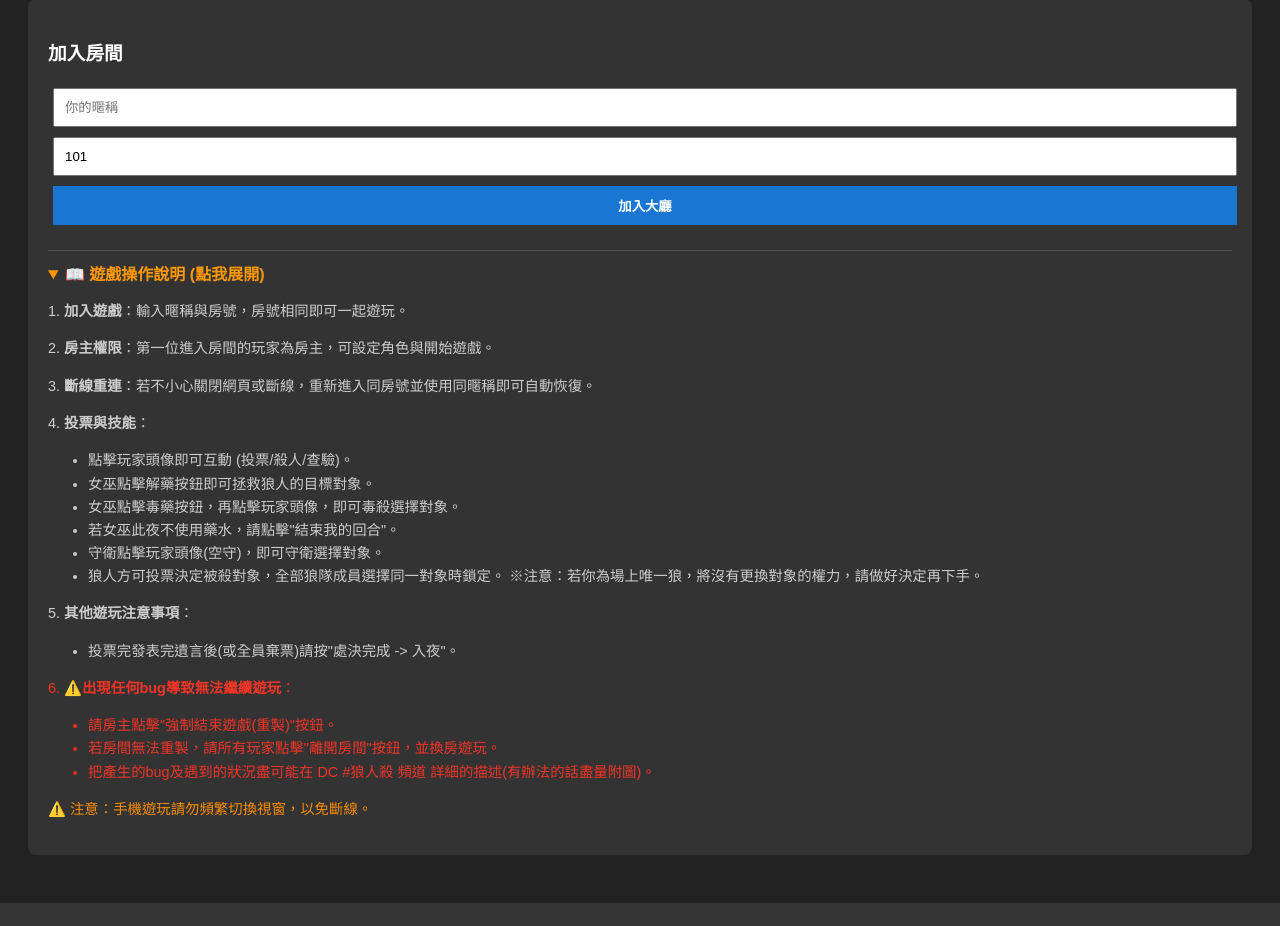
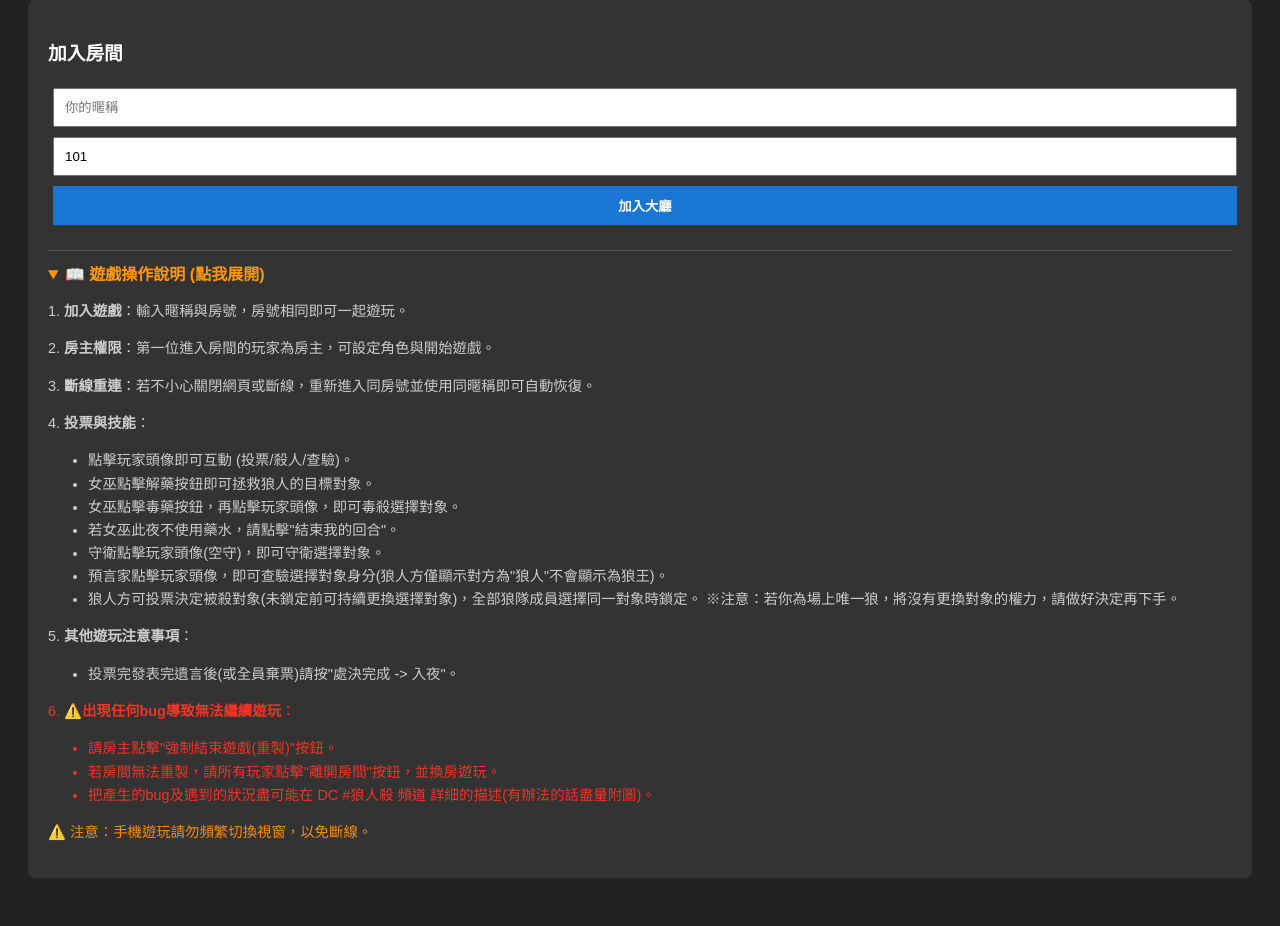
Before and after one commit to suyuming373/werewolf-game, a Flask app: page / in a window 1280 px wide, after a click on "📖 遊戲操作說明 (點我展開)". Shown: the part 118-1044 px from the top of the page. Before the commit the page ends 1021 px from the top, so only its background shows below. Run offline with Flask 3, Linux system fonts and the light colour scheme; some libraries are stand-ins or nearby versions.

Commit message:
Add files via upload

```diff
--- a/templates/index.html
+++ b/templates/index.html
@@ -49,7 +49,8 @@
                             <li>女巫點擊毒藥按鈕，再點擊玩家頭像，即可毒殺選擇對象。</li>
                             <li>若女巫此夜不使用藥水，請點擊"結束我的回合"。</li>
                             <li>守衛點擊玩家頭像(空守)，即可守衛選擇對象。</li>
-                            <li>狼人方可投票決定被殺對象，全部狼隊成員選擇同一對象時鎖定。
+                            <li>預言家點擊玩家頭像，即可查驗選擇對象身分(狼人方僅顯示對方為"狼人"不會顯示為狼王)。</li>
+                            <li>狼人方可投票決定被殺對象(未鎖定前可持續更換選擇對象)，全部狼隊成員選擇同一對象時鎖定。
                                 ※注意：若你為場上唯一狼，將沒有更換對象的權力，請做好決定再下手。</li>
                         </ul>
                     <p>5. <b>其他遊玩注意事項</b>：
@@ -107,7 +108,8 @@
                             <li>女巫點擊毒藥按鈕，再點擊玩家頭像，即可毒殺選擇對象。</li>
                             <li>若女巫此夜不使用藥水，請點擊"結束我的回合"。</li>
                             <li>守衛點擊玩家頭像(空守)，即可守衛選擇對象。</li>
-                            <li>狼人方可投票決定被殺對象，全部狼隊成員選擇同一對象時鎖定。
+                            <li>預言家點擊玩家頭像，即可查驗選擇對象身分(狼人方僅顯示對方為"狼人"不會顯示為狼王)。</li>
+                            <li>狼人方可投票決定被殺對象(未鎖定前可持續更換選擇對象)，全部狼隊成員選擇同一對象時鎖定。
                                 ※注意：若你為場上唯一狼，將沒有更換對象的權力，請做好決定再下手。</li>
                         </ul>
                     <p>5. <b>其他遊玩注意事項</b>：
```
